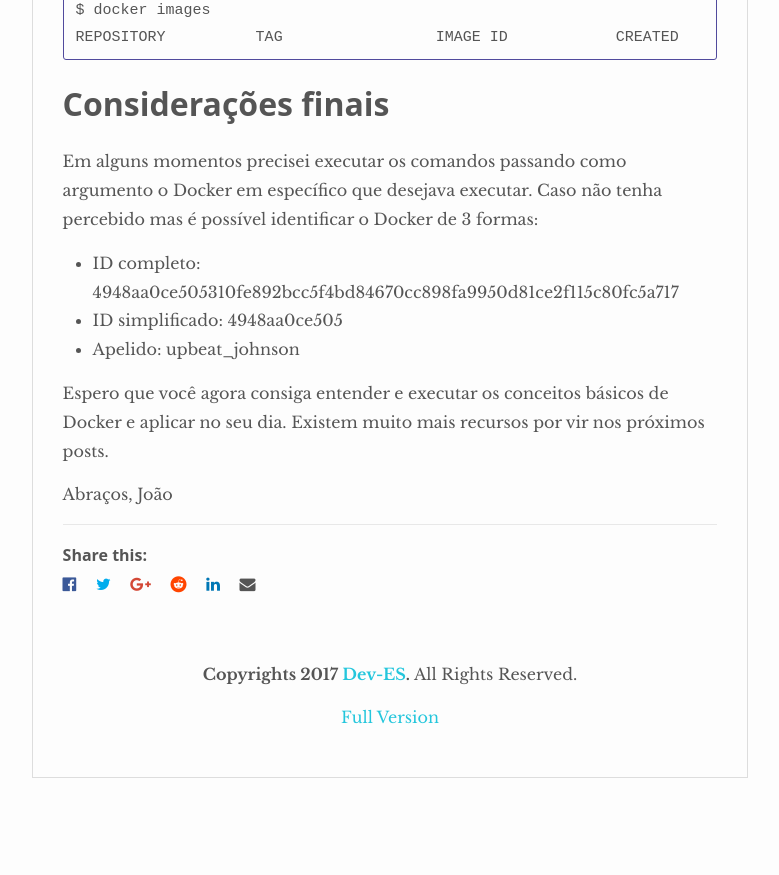
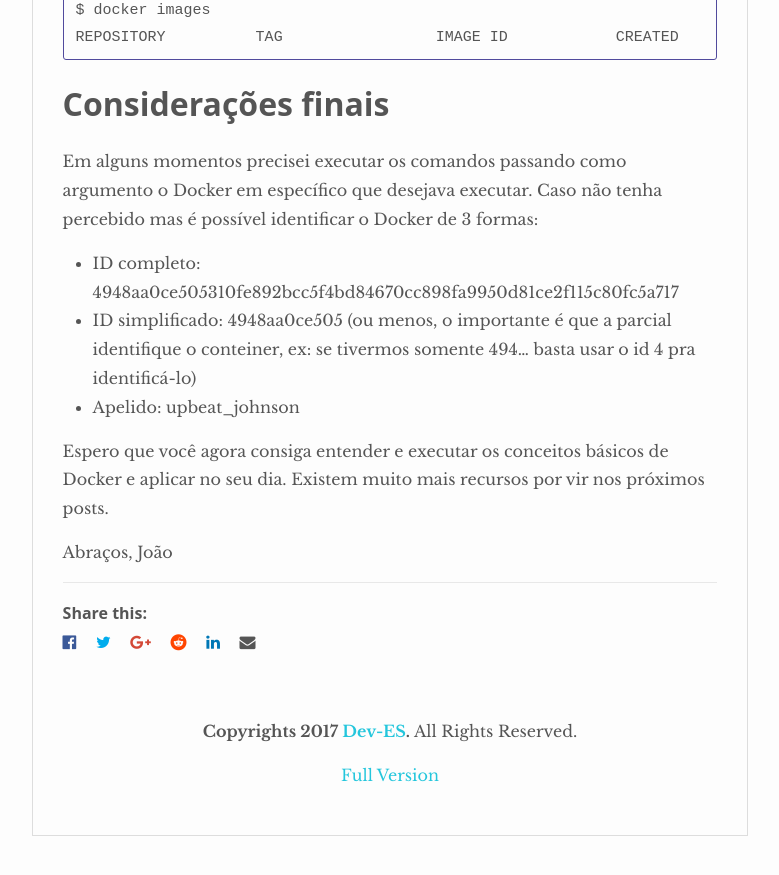
Before and after one commit to Dev-ES/blog, a Jekyll site: the page built from _posts/2017-12-08-introducao-ao-docker-parte-1.md, in a window 1280 px wide and 900 px high, scrolled down 6562 px. Shown: the top 875 px of the window, without its empty margins (250-1029 px from the left). Built offline with Jekyll 4.4.1, drawn with Linux system fonts in a browser that asks for light colours; nearby versions of some CDN libraries; comment, search, counter and statistics services are not loaded; before the commit the page ends 7404 px from its top, so only the background shows below that.

Commit message:
detalhando mais sorbe o id simplificado

```diff
--- a/_posts/2017-12-08-introducao-ao-docker-parte-1.md
+++ b/_posts/2017-12-08-introducao-ao-docker-parte-1.md
@@ -228,7 +228,7 @@ REPOSITORY          TAG                 IMAGE ID            CREATED
 Em alguns momentos precisei executar os comandos passando como argumento o Docker em específico que desejava executar. Caso não tenha percebido mas é possível identificar o Docker de 3 formas:
 
 * ID completo: 4948aa0ce505310fe892bcc5f4bd84670cc898fa9950d81ce2f115c80fc5a717
-* ID simplificado: 4948aa0ce505
+* ID simplificado: 4948aa0ce505 (ou menos, o importante é que a parcial identifique o conteiner, ex: se tivermos somente 494... basta usar o id 4 pra identificá-lo)
 * Apelido: upbeat_johnson
 
 Espero que você agora consiga entender e executar os conceitos básicos de Docker e aplicar no seu dia. Existem muito mais recursos por vir nos próximos posts.
```
